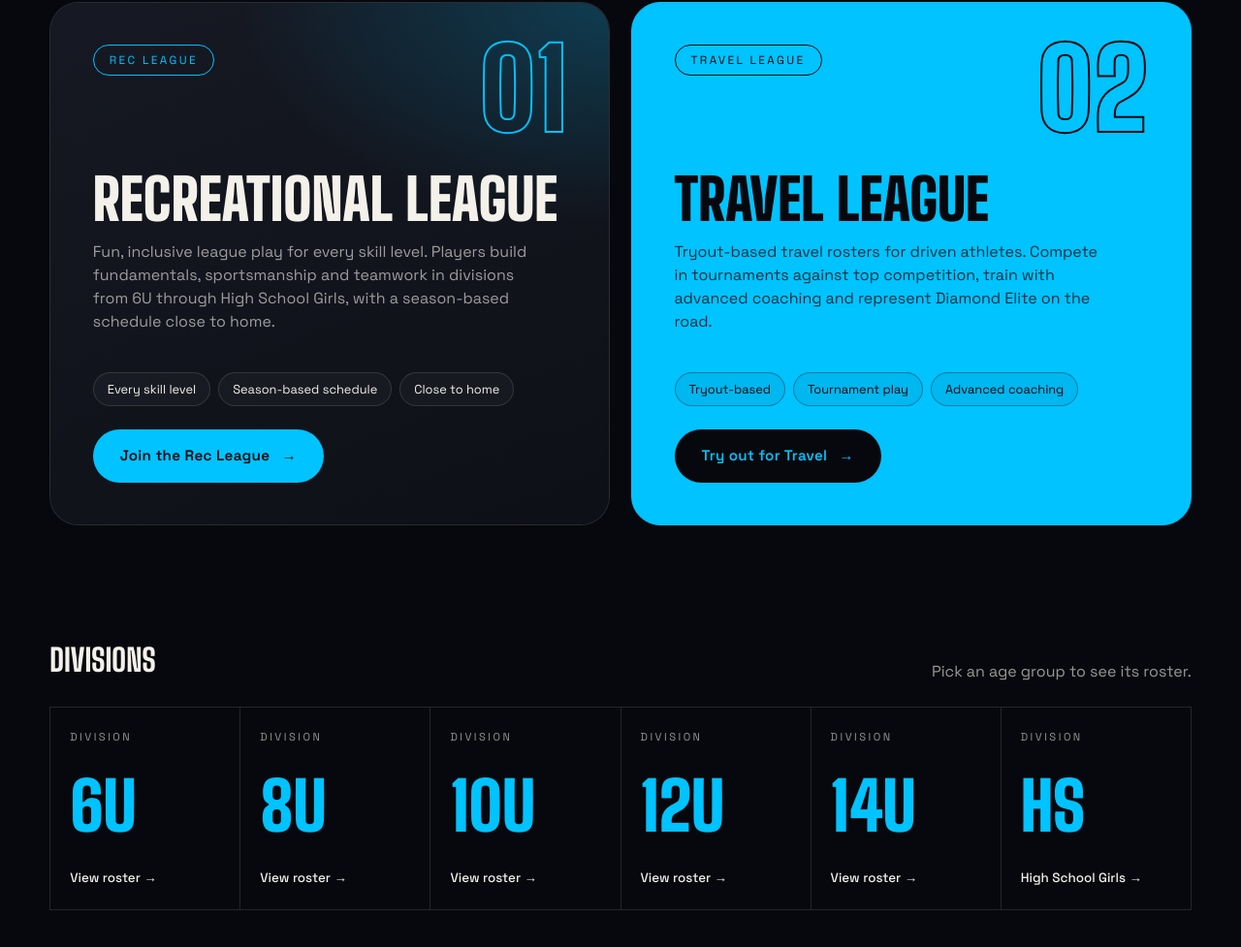
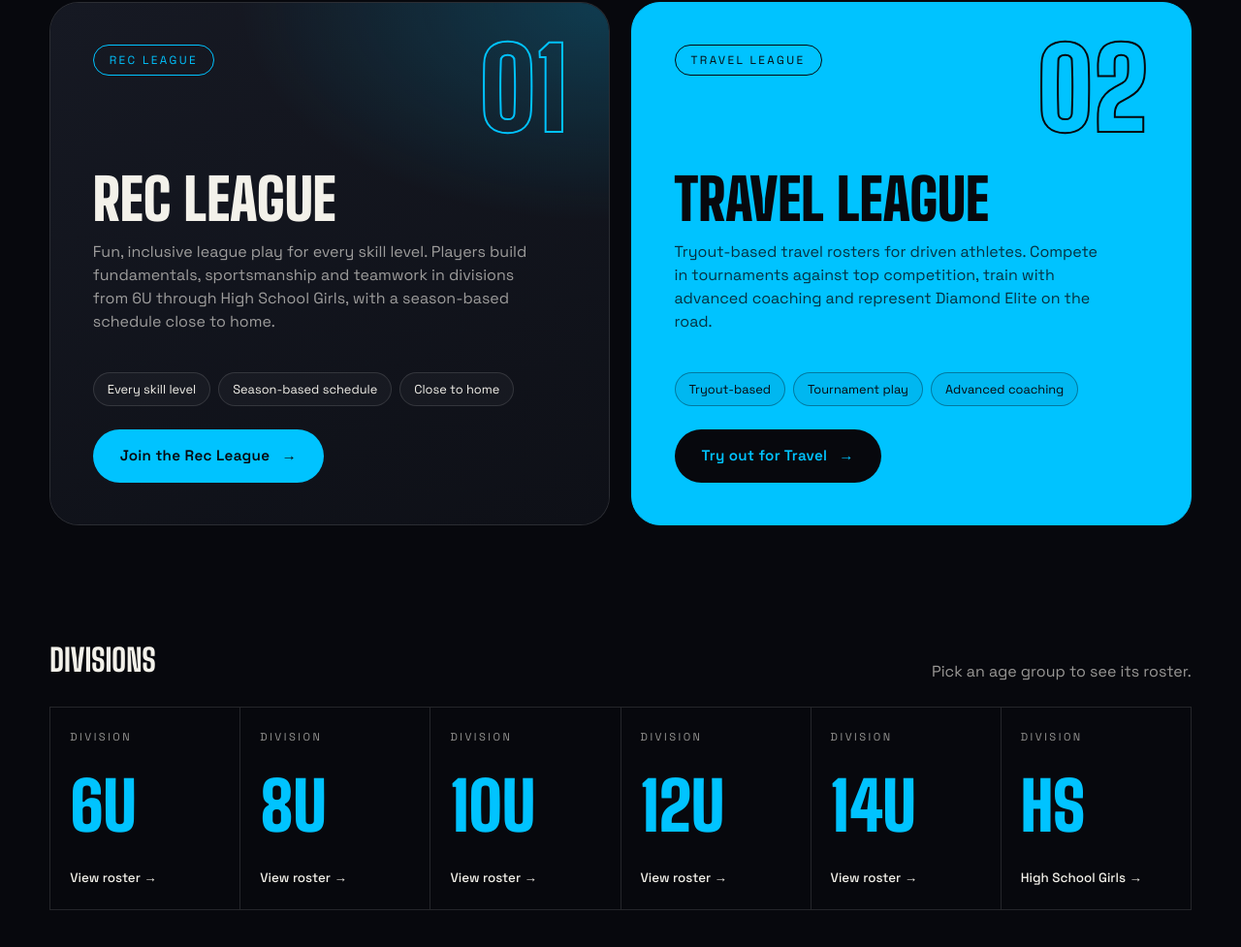
Before and after one commit to c2wd/diamond-elite, a plain HTML site: page index.html in a window 1280 px wide. Shown: the part 2995-3972 px from the top of the page at 97% size. Drawn offline with nearby package versions, Linux system fonts and the light colour scheme.

Commit message:
Rename "Recreational League" heading to "Rec League"
Co-Authored-By: Claude Sonnet 5.5 <noreply@anthropic.com>
Claude-Session: https://claude.ai/code/session_01MkSK5EYeJQc85MH2cro2hk

```diff
--- a/index.html
+++ b/index.html
@@ -125,7 +125,7 @@
       <article class="program" data-reveal>
         <div class="program__top"><span class="program__tag">Rec League</span><span class="program__num">01</span></div>
         <div class="program__body">
-          <h3>Recreational League</h3>
+          <h3>Rec League</h3>
           <p>Fun, inclusive league play for every skill level. Players build fundamentals, sportsmanship and teamwork in divisions from 6U through High School Girls, with a season-based schedule close to home.</p>
         </div>
         <div class="program__foot">
```
